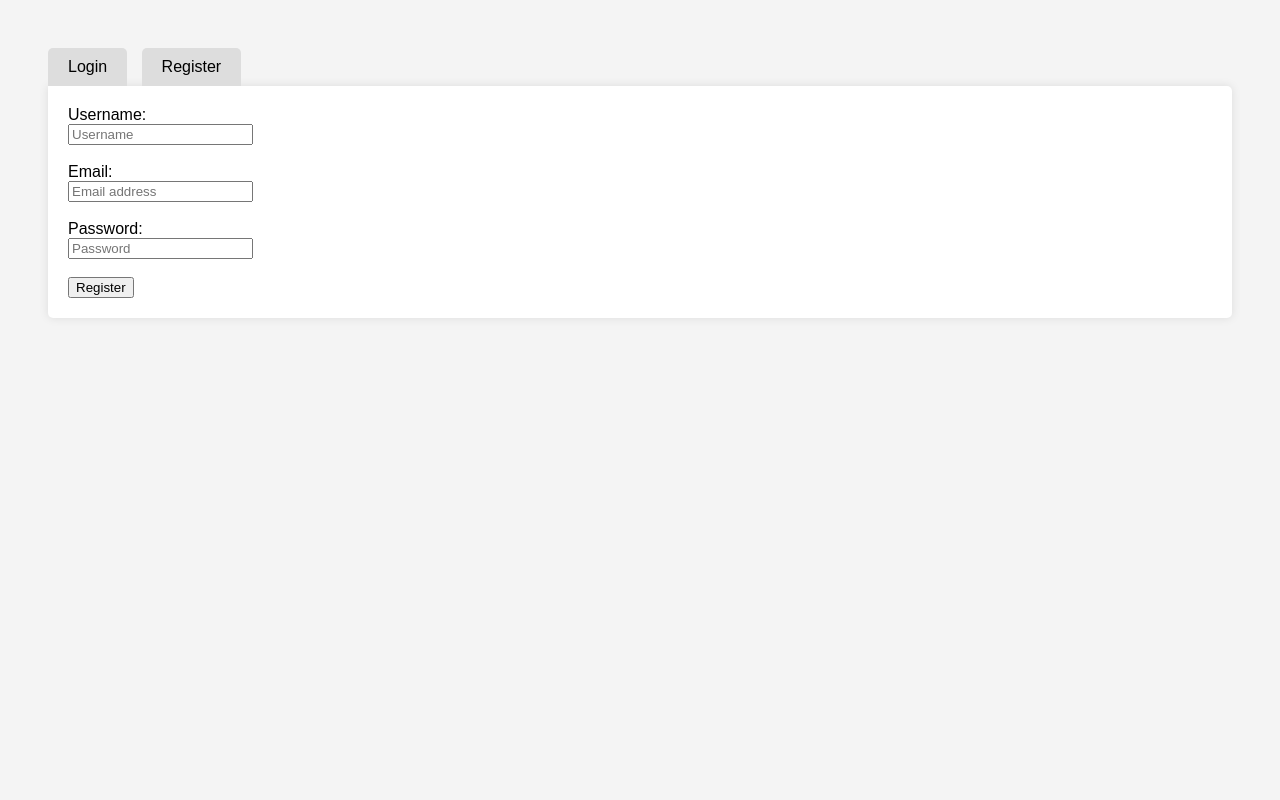
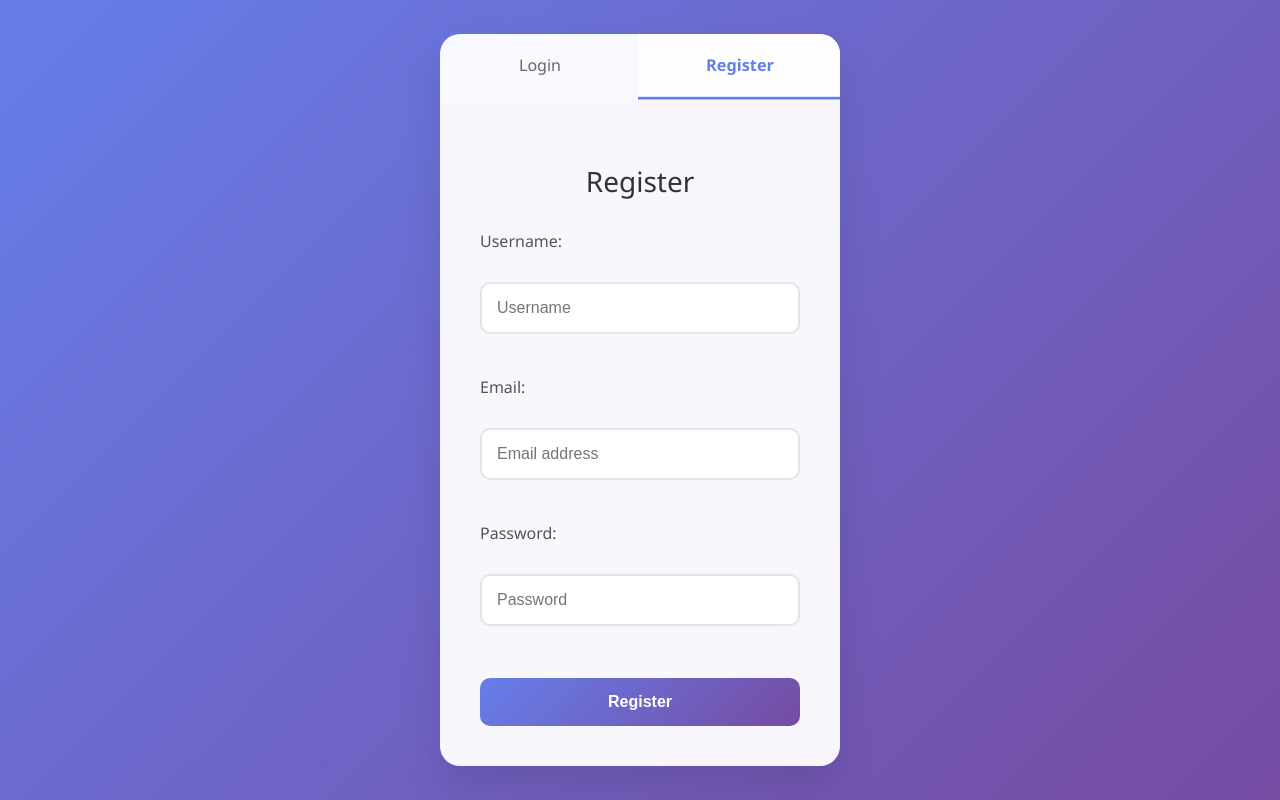
Before and after one commit to Mechamorph1903/Application-Tracker, a Flask app: page /auth/register in a window 1280 px wide. Run offline with Flask 3, Linux system fonts and the light colour scheme.

Commit message:
register page complete!

```diff
--- a/app/auth/routes.py
+++ b/app/auth/routes.py
@@ -11,14 +11,13 @@ def register():
 		username = request.form.get('username')
 		email = request.form.get('email')
 		password = request.form.get('password')
-
 		if not username or not email or not password:
 			flash('Please fill out all fields.', 'danger')
-			return redirect(url_for('auth.register'))
+			return redirect(url_for('auth.register') + '?tab=register')
 
 		if User.query.filter_by(email=email).first():
 			flash('Email already registered. Please log in.', 'danger')
-			return redirect(url_for('auth.register'))
+			return redirect(url_for('auth.register') + '?tab=login')
 
 		new_user = User(username=username, email=email)
 		new_user.set_password(password)
@@ -27,31 +26,26 @@ def register():
 		db.session.commit() # Commit the session to save the user to the database
 
 		login_user(new_user) # Log in the user after registration
-
 		flash('Registration successful! You are now logged in.')
 		import os
 		print("DB Path:", os.path.abspath("internships.db"))
 
 		return redirect(url_for('auth.register'))  # Later change this to go to dashboard
+
 	tab = request.args.get('tab', 'register')
 	return render_template('register.html', tab=tab)  # Render the registration form with the specified tab
 
-@auth.route('/login', methods=['GET', 'POST'])
+@auth.route('/login', methods=['POST'])
 def login():
-	if request.method == 'POST':
-		email = request.form.get('email')
-		password = request.form.get('password')
+	email = request.form.get('email')
+	password = request.form.get('password')
 
-		currentUser = User.query.filter_by(email=email).first()  # Find user by email
+	currentUser = User.query.filter_by(email=email).first()  # Find user by email
 
-		if currentUser and currentUser.check_password(password):
-			login_user(currentUser)
-			flash('Login successful!', 'success')
-			return redirect(url_for('auth.register', tab = 'login'))  # Redirect to ddashboard page later
-		else:
-			flash('Invalid email or password.', 'danger')
-			return redirect(url_for('auth.register', tab ='login'))  # Redirect to login tab
-
-	# GET request - show login form
-	tab = request.args.get('tab', 'login')
-	return render_template('register.html', tab=tab)
+	if currentUser and currentUser.check_password(password):
+		login_user(currentUser)
+		flash('Login successful!', 'success')
+		return redirect(url_for('auth.register'))  # Redirect to main page (will show register tab by default)
+	else:
+		flash('Invalid email or password.', 'danger')
+		return redirect(url_for('auth.register') + '?tab=login')  # Stay on login tab
--- a/app/static/css/login.css
+++ b/app/static/css/login.css
@@ -1,39 +1,176 @@
 body {
-	font-family: sans-serif;
-	padding: 40px;
-	background: #f4f4f4;
+	font-family: 'Segoe UI', Tahoma, Geneva, Verdana, sans-serif;
+	margin: 0;
+	padding: 0;
+	background: linear-gradient(135deg, #667eea 0%, #764ba2 100%);
+	min-height: 100vh;
+	display: flex;
+	align-items: center;
+	justify-content: center;
+}
+
+.tabs-container {
+	display: flex;
+	background: rgba(255, 255, 255, 0.1);
+	border-radius: 20px 20px 0 0;
 }
 
 .tab {
-	display: inline-block;
-	margin-right: 10px;
-	padding: 10px 20px;
+	flex: 1;
+	text-align: center;
+	padding: 20px 0;
 	cursor: pointer;
-	background: #ddd;
-	border-radius: 5px 5px 0 0;
+	background: rgba(255, 255, 255, 0.1);
+	color: #666;
+	font-weight: 500;
+	transition: all 0.3s ease;
+	border-bottom: 3px solid transparent;
+}
+
+.tab:first-child {
+	border-radius: 20px 0 0 0;
+}
+
+.tab:last-child {
+	border-radius: 0 20px 0 0;
+}
+
+.tab:hover {
+	background: rgba(255, 255, 255, 0.3);
+	color: #333;
 }
 
 .tab.active {
-	background: #fff;
-	border-bottom: 2px solid white;
+	background: rgba(255, 255, 255, 0.9);
+	color: #667eea;
+	border-bottom: 3px solid #667eea;
+	font-weight: 600;
+	transform: scale(1.02);
 }
 
 .form-container {
-	background: #fff;
-	padding: 20px;
-	border-radius: 0 5px 5px 5px;
-	box-shadow: 0 0 10px rgba(0,0,0,0.1);
+	background: transparent;
+	padding: 40px;
+	border-radius: 0;
+	box-shadow: none;
 }
 
 form {
 	display: none;
+	opacity: 0;
+	transform: translateX(30px);
+	transition: all 0.4s ease-in-out;
 }
 
 form.active {
 	display: block;
+	opacity: 1;
+	transform: translateX(0);
+	animation: slideInForm 0.4s ease-out;
+}
+
+@keyframes slideInForm {
+	from {
+		opacity: 0;
+		transform: translateX(30px);
+	}
+	to {
+		opacity: 1;
+		transform: translateX(0);
+	}
+}
+
+form h2 {
+	text-align: center;
+	color: #333;
+	margin-bottom: 30px;
+	font-weight: 300;
+	font-size: 28px;
+}
+
+form input {
+	width: 100%;
+	padding: 15px;
+	margin-bottom: 20px;
+	border: 2px solid #e1e5e9;
+	border-radius: 10px;
+	font-size: 16px;
+	transition: all 0.3s ease;
+	box-sizing: border-box;
+}
+
+form input:focus {
+	outline: none;
+	border-color: #667eea;
+	box-shadow: 0 0 0 3px rgba(102, 126, 234, 0.1);
+}
+
+form label {
+	display: block;
+	margin-bottom: 8px;
+	color: #555;
+	font-weight: 500;
+}
+
+form button {
+	width: 100%;
+	padding: 15px;
+	background: linear-gradient(135deg, #667eea 0%, #764ba2 100%);
+	color: white;
+	border: none;
+	border-radius: 10px;
+	font-size: 16px;
+	font-weight: 600;
+	cursor: pointer;
+	transition: all 0.3s ease;
+	margin-top: 10px;
+}
+
+form button:hover {
+	transform: translateY(-2px);
+	box-shadow: 0 10px 20px rgba(102, 126, 234, 0.3);
 }
 
 .flash {
-	color: red;
-	margin-bottom: 10px;
+	padding: 15px;
+	margin: 20px;
+	border-radius: 10px;
+	font-weight: 500;
+	text-align: center;
 }
+
+.flash.danger {
+	background: rgba(220, 53, 69, 0.1);
+	color: #dc3545;
+	border: 1px solid rgba(220, 53, 69, 0.2);
+}
+
+.flash.success {
+	background: rgba(40, 167, 69, 0.1);
+	color: #28a745;
+	border: 1px solid rgba(40, 167, 69, 0.2);
+}
+
+
+.container{
+	width: 400px;
+	margin: 0 auto;
+	background: rgba(255, 255, 255, 0.95);
+	border-radius: 20px;
+	box-shadow: 0 20px 40px rgba(0, 0, 0, 0.1);
+	-webkit-backdrop-filter: blur(10px);
+	backdrop-filter: blur(10px);
+	overflow: hidden;
+	animation: slideIn 0.6s ease-out;
+}
+
+@keyframes slideIn {
+	from {
+		opacity: 0;
+		transform: translateY(30px);
+	}
+	to {
+		opacity: 1;
+		transform: translateY(0);
+	}
+}
--- a/app/static/js/tabs.js
+++ b/app/static/js/tabs.js
@@ -1,24 +1,26 @@
-function getTabFromURL() {
-    const params = new URLSearchParams(window.location.search);
-    return params.get("tab") || "register";
-  }
+function switchTab(tab) {
+    // Remove active class from all tabs and forms
+    document.querySelectorAll('.tab').forEach(t => t.classList.remove('active'));
+    document.querySelectorAll('form').forEach(f => f.classList.remove('active'));
 
-const switchTab = (tab) => {
-	window.location.href = `?tab=${tab}`;
+    // Add active class to clicked tab
+    document.querySelector(`[data-tab="${tab}"]`).classList.add('active');
+
+    // Add active class to corresponding form
+    if (tab === 'login') {
+        document.getElementById('loginForm').classList.add('active');
+    } else {
+        document.getElementById('registerForm').classList.add('active');
+    }
 }
 
-// Automatically activate the right tab on load
+function getTabFromURL() {
+    const urlParams = new URLSearchParams(window.location.search);
+    return urlParams.get('tab') || 'register';
+}
+
+// Set initial state when page loads
 window.onload = () => {
     const tab = getTabFromURL();
-
-    document.querySelectorAll(".tab").forEach(t => t.classList.remove("active"));
-    document.querySelectorAll("form").forEach(f => f.classList.remove("active"));
-
-    if (tab === "login") {
-      document.getElementById("loginForm").classList.add("active");
-      document.querySelector(".tab[data-tab='login']").classList.add("active");
-    } else {
-      document.getElementById("registerForm").classList.add("active");
-      document.querySelector(".tab[data-tab='register']").classList.add("active");
-    }
-  };
+    switchTab(tab);
+};
--- a/app/templates/register.html
+++ b/app/templates/register.html
@@ -9,16 +9,16 @@
     <link rel="stylesheet" href="{{ url_for('static', filename='css/login.css') }}">
 </head>
 <body>
+  <div class="container">
     {% with messages = get_flashed_messages(with_categories=true) %}
       {% if messages %}
         {% for category, message in messages %}
           <div class="flash {{ category }}">{{ message }}</div>
         {% endfor %}
       {% endif %}
-    {% endwith %}
-   <div>
-    <div class="tab" onclick="switchTab('login')">Login</div>
-    <div class="tab active" onclick="switchTab('register')">Register</div>
+    {% endwith %}   <div class="tabs-container">
+    <div class="tab" data-tab="login" onclick="switchTab('login')">Login</div>
+    <div class="tab active" data-tab="register" onclick="switchTab('register')">Register</div>
   </div>
 
     <div class="form-container">
@@ -32,6 +32,7 @@
 
       <!--Register-->
       <form method="POST" action="{{ url_for('auth.register') }}" id="registerForm">
+        <h2>Register</h2>
         <label>Username:</label><br>
         <input type="text" name="username" required title="Enter your username" placeholder="Username"><br><br>
 
@@ -43,6 +44,7 @@
 
         <button type="submit">Register</button>
     </form>
+    </div>
     </div>    <script src="{{ url_for('static', filename='js/tabs.js') }}"></script>
 </body>
 </html>
```
Also changed, not shown: instance/internships.db.
